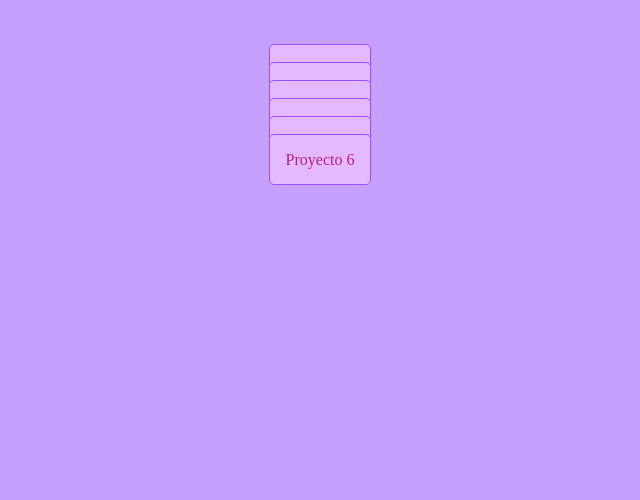
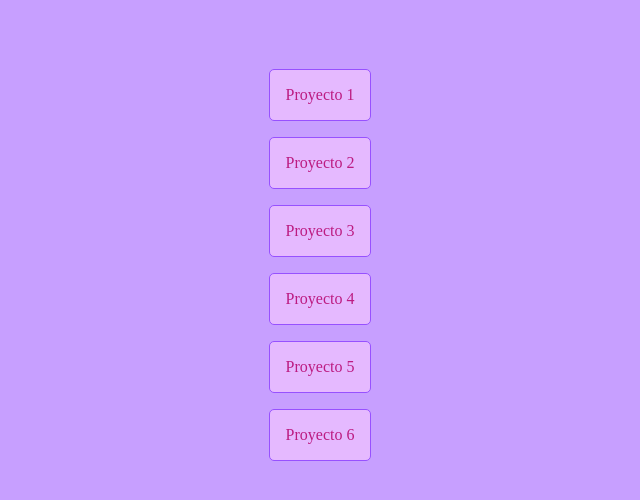
Before and after one commit to evelineben-30/evelineben-30.github.io, a plain HTML site: page index.html in a window 1280 px wide. Shown: the part 174-674 px from the top of the page, without its empty margins (320-960 px from the left). Drawn offline with Linux system fonts and the light colour scheme.

Commit message:
Edición 2 del read me

```diff
--- a/style.css
+++ b/style.css
@@ -25,7 +25,7 @@ main{
     text-decoration: none;
     background-color: rgb(229, 185, 255);
     padding: 1rem;
-    display: inline block;
+    display: inline-block;
     margin: 1rem;
     margin: 1rem;
     border-radius: 5px;
@@ -37,7 +37,8 @@ main{
 li a:hover{
     background-color: rgb(182, 61, 124);
     color: white;
-    transform: scale(1.1)rotate(1deg)
+    transform: scale(1.1)rotate(1deg);
+
 }
 .nav ul{
     list-style: none;
```
